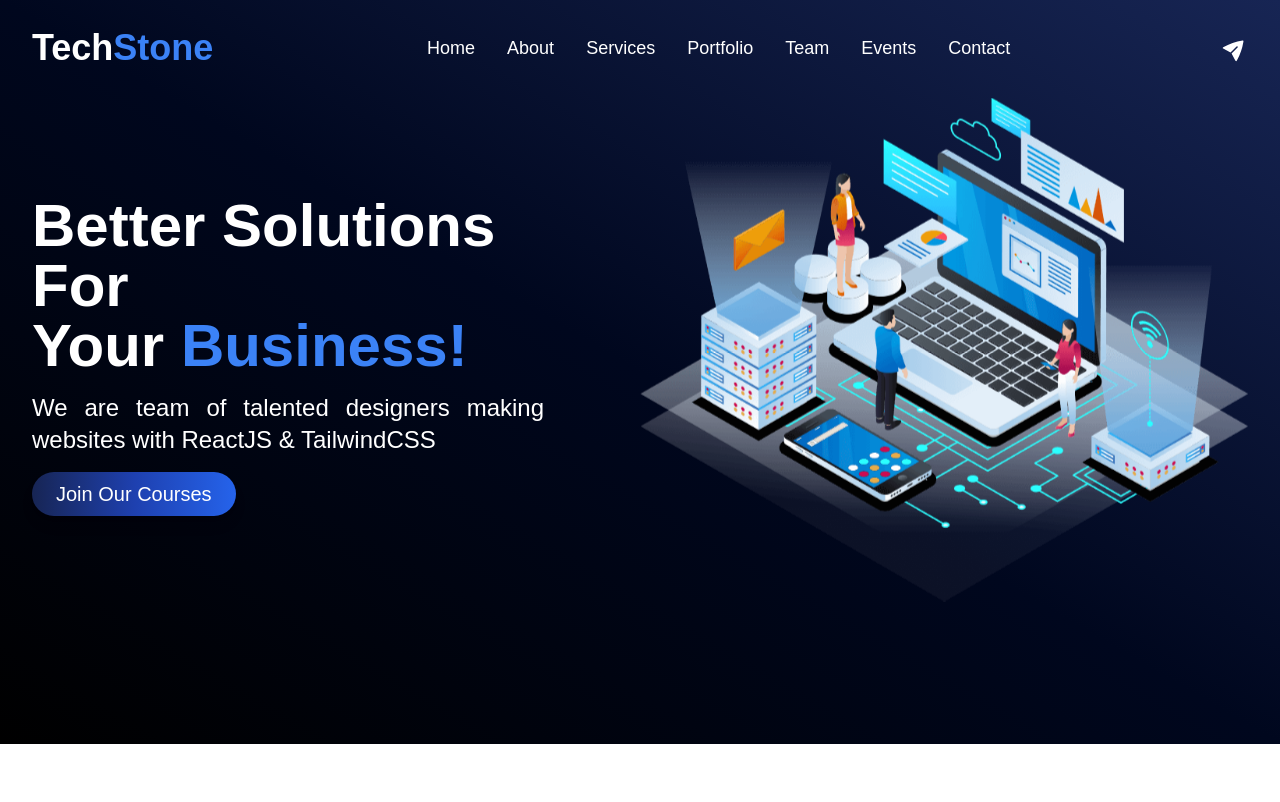
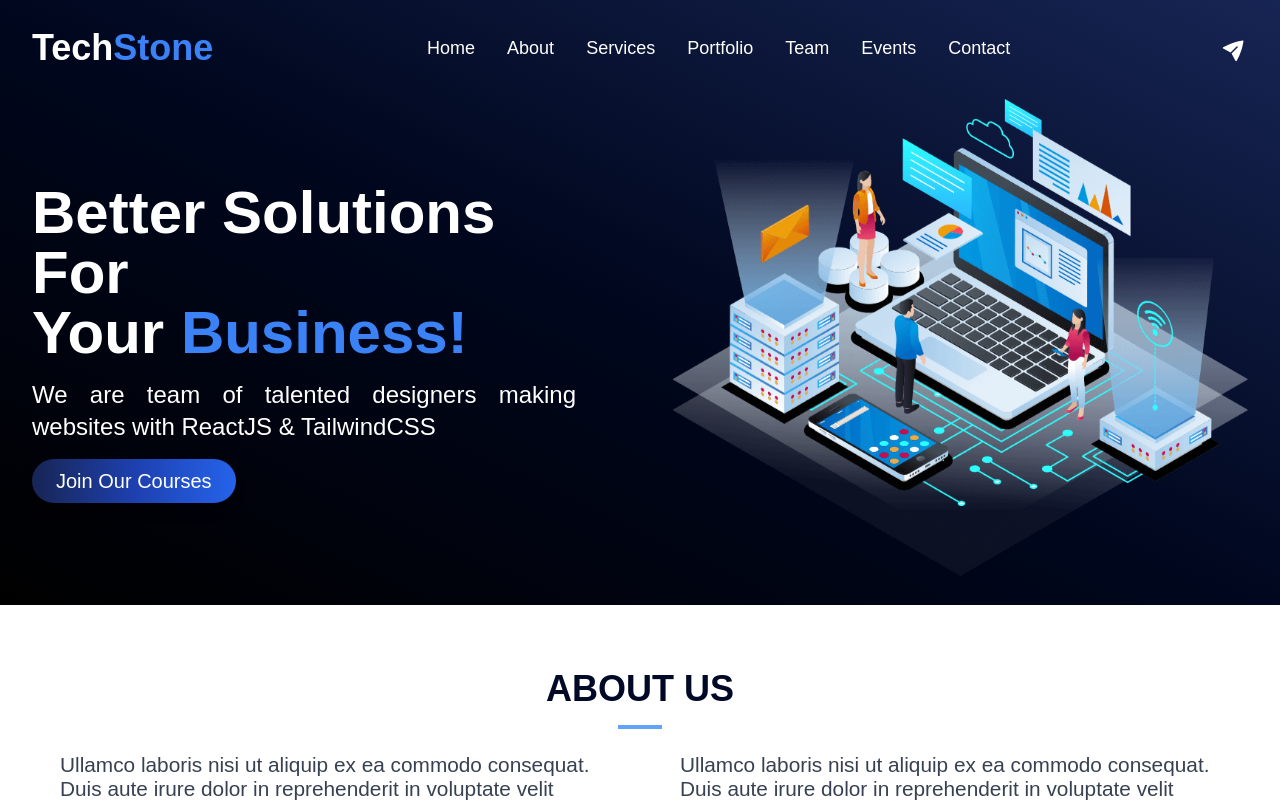
Before and after one commit to Arbab02/techStone, a React (Vite) app: page / in a window 1280 px wide. Shown: the top 802 px of the page. Built offline with nearby package versions, Linux system fonts and the light colour scheme; a web font is replaced by a local one.

Commit message:
Update Hero.jsx

```diff
--- a/src/components/Hero.jsx
+++ b/src/components/Hero.jsx
@@ -38,7 +38,7 @@ const Hero = () => {
       initial="hidden"
       animate="visible"
       variants={containerVariants}
-      className="  py-[7rem] bg-white  body-font bg-gradient-to-tr from-[#000000] via-[#00071E] to-blue-950"
+      className="  pt-[7rem] bg-white  body-font bg-gradient-to-tr from-[#000000] via-[#00071E] to-blue-950"
     >
       <div className="container mx-auto flex  px-8 py-2 md:flex-row flex-col items-center">
         <motion.div
@@ -72,7 +72,7 @@ const Hero = () => {
         </motion.div>
         {/* pl-8 property was here below */}
         <motion.div
-          className="lg:max-w-2xl  lg:w-1/2 md:w-3/4 w-full"
+          className="lg:max-w-xl  lg:w-1/2 md:w-3/4 w-full"
           initial={{ opacity: 0, scale: 0.8 }}
           animate={{ opacity: 1, scale: 1 }}
           transition={{ delay: 0.5, duration: 0.8 }}
```
